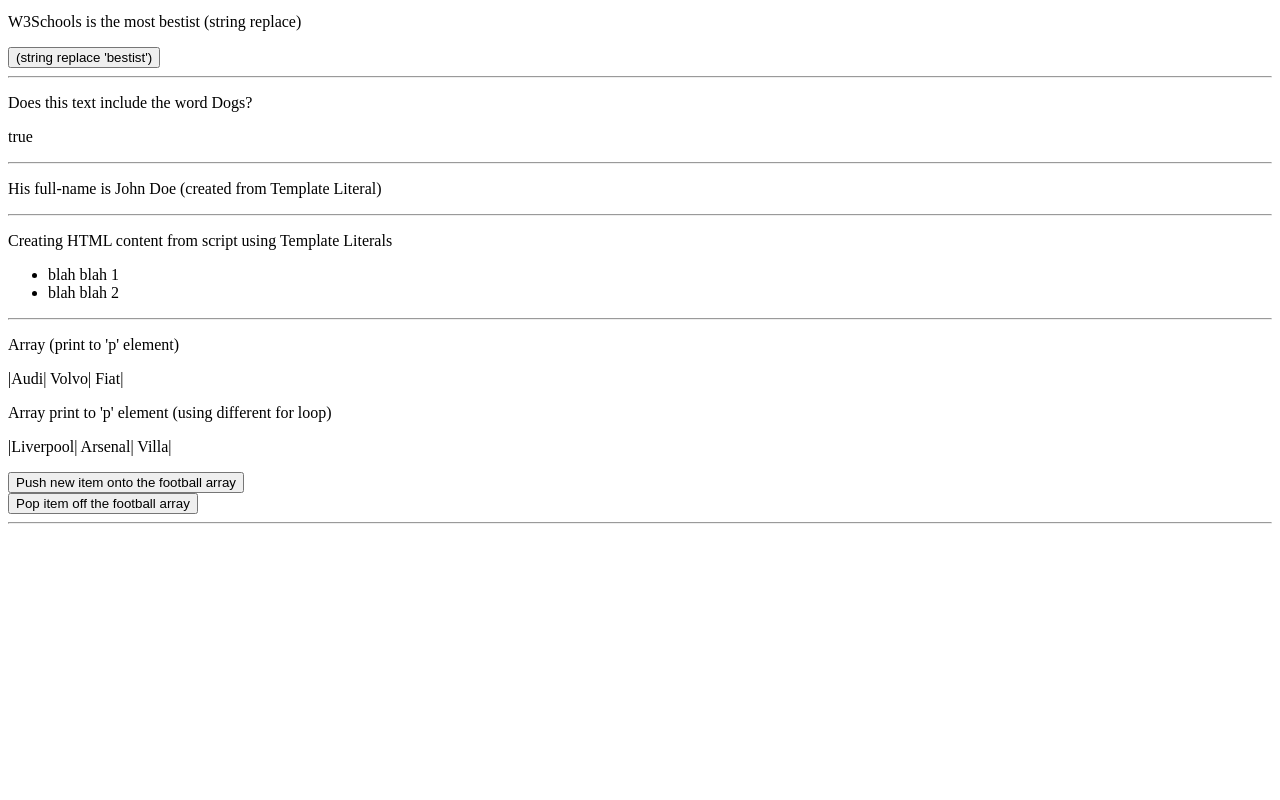
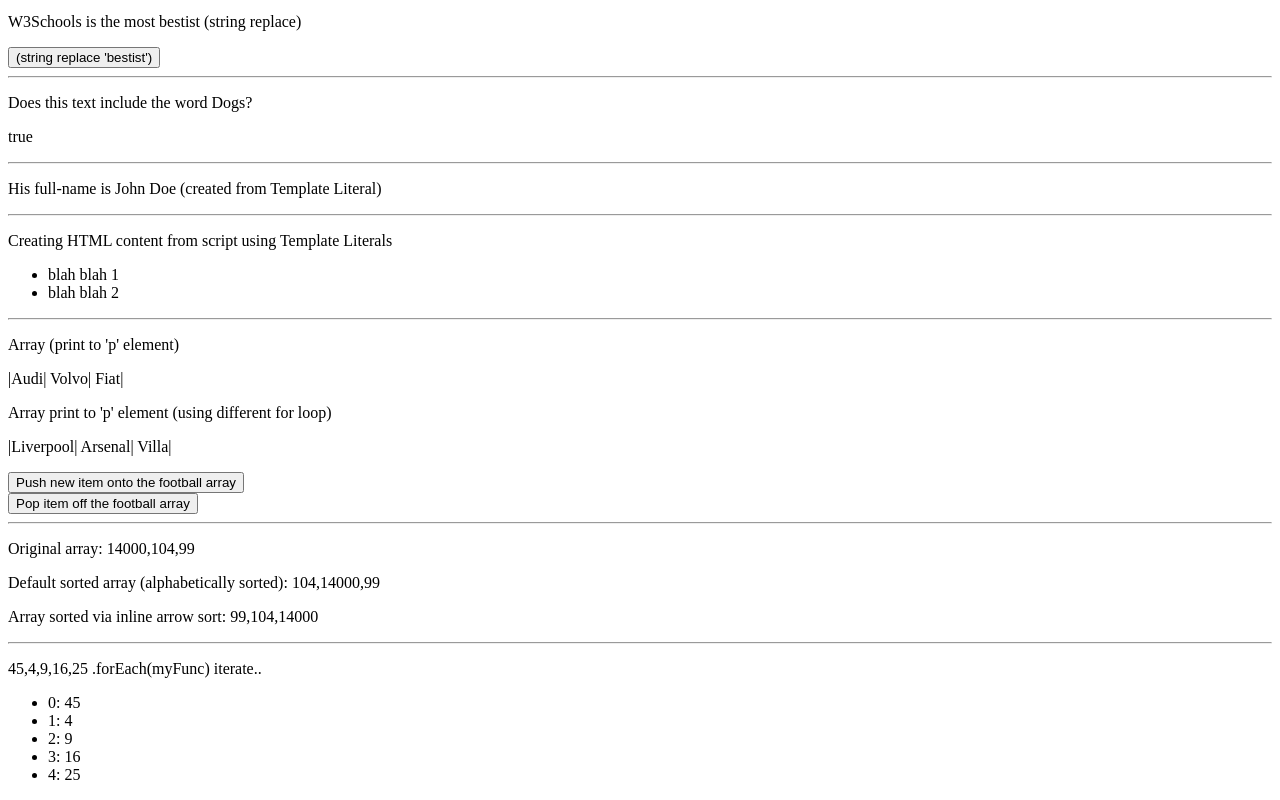
Before and after one commit to sfraser-dev/js-w3-tutorials, a plain HTML site: page index.html in a window 1280 px wide. Shown: the part 984-1784 px from the top of the page. Before the commit the page ends 1516 px from the top, so only its background shows below. Drawn offline with Linux system fonts and the light colour scheme.

Commit message:
up to strict

```diff
--- a/index.html
+++ b/index.html
@@ -181,6 +181,34 @@
     <button type="button" onclick="myPushFunction()">Push new item onto the football array</button><br>
     <button type="button" onclick="myPopFunction()">Pop item off the football array</button>
     <hr>
+
+    <p id="pArrBefore"></p>
+    <p id="pArrSortDefault"></p>
+    <p id="pArrSortedNumericallyInlineArrow"></p>
+    <script>
+        const myArr = [14000, 104, 99];
+        document.getElementById('pArrBefore').innerHTML = "Original array: " + myArr;
+        document.getElementById('pArrSortDefault').innerHTML =
+            "Default sorted array (alphabetically sorted): " + myArr.sort();
+        document.getElementById('pArrSortedNumericallyInlineArrow').innerHTML =
+            "Array sorted via inline arrow sort: " + myArr.sort((a,b) => a-b);
+    </script>
+    <hr>
+
+    <p id="pForEach1"></p>
+    <p id="pForEach2"></p>
+    <script>
+        const numbers = [45, 4, 9, 16, 25];
+        let txt = "";
+        numbers.forEach(myFunc);
+
+        function myFunc(value, index, arr) {
+            txt = txt + "<li> " + index + ": " + value + "</li>"
+        }
+
+        document.getElementById("pForEach1").innerHTML = numbers + " .forEach(myFunc) iterate..";
+        document.getElementById("pForEach2").innerHTML = "<ul>" + txt + "</ul>";
+    </script>
 </body>
 
 </html>
```
